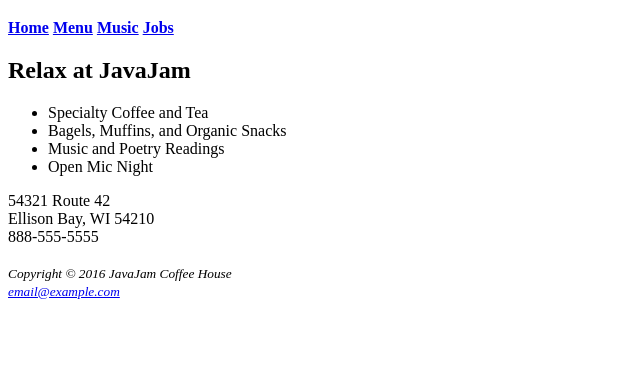
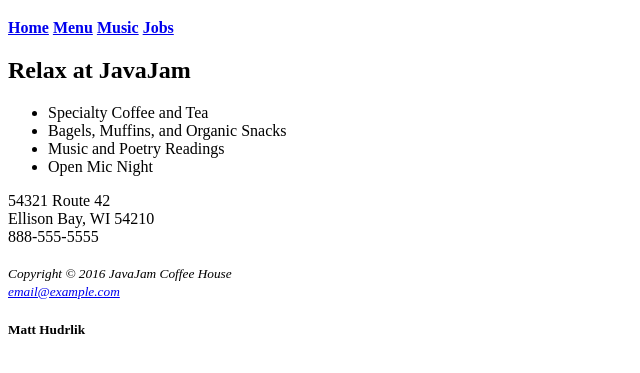
Before and after one commit to mhudrlik/Class, a plain HTML site: page index.html in a window 1280 px wide. Shown: the part 61-434 px from the top of the page, without its empty margins (0-640 px from the left). Drawn offline with Linux system fonts and the light colour scheme.

Commit message:
Upload Homework

```diff
--- a/index.html
+++ b/index.html
@@ -32,6 +32,6 @@ Ellison Bay, WI 54210<br>
 <small><i>Copyright &copy; 2016 JavaJam Coffee House<br>
 <a href="mailto:email@example.com">email@example.com</a></i></small>
 </footer>
-
+<h5>Matt Hudrlik</h5>
 </body>
 </html>
```
Also changed, not shown: menu.html (+1 -1 lines), 1 other file.
